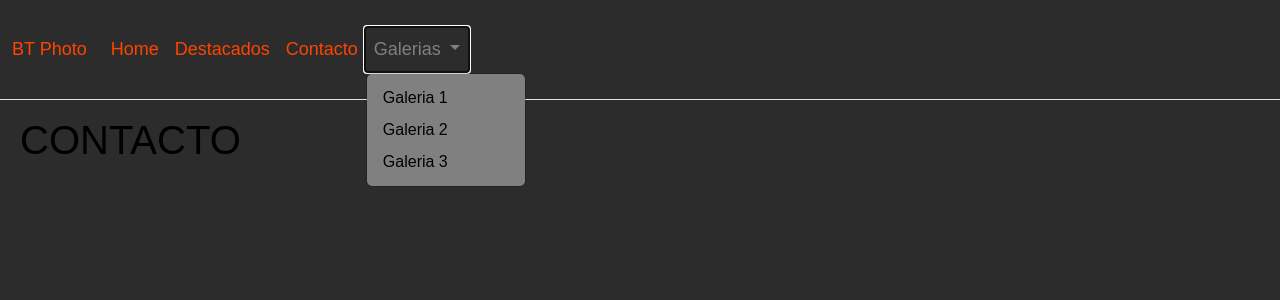
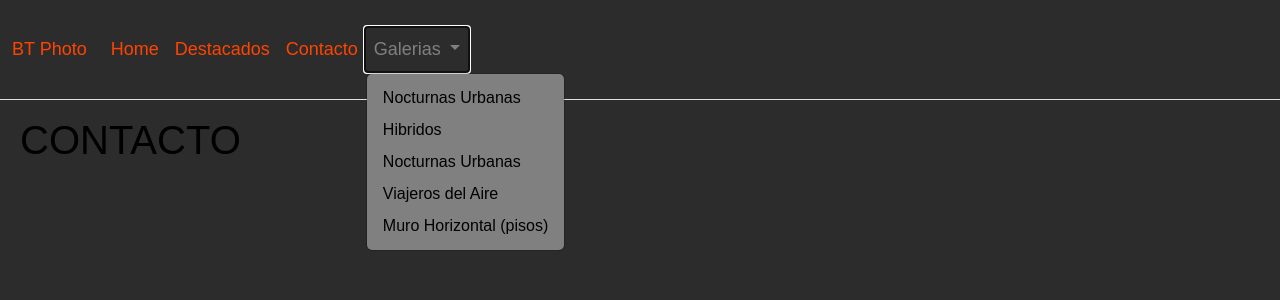
Before and after one commit to pfbrodon/brphtoflask, a Flask app: page /contacto in a window 1280 px wide, after a click on "Galerias". Shown: the top 300 px of the page. Run offline with Flask 3, Linux system fonts and the light colour scheme.

Commit message:
galerias

```diff
--- a/app.py
+++ b/app.py
@@ -53,6 +53,30 @@ def galeria_3():
     # Renderizar la plantilla con la lista de imágenes
     return render_template('galeria_3.html', imagenes=imagenes)
 
+@app.route('/galeria_4')
+def galeria_4():
+    # Ruta de la carpeta de imágenes
+    ruta_imagenes = os.path.join(app.static_folder, 'images')
+
+    # Obtener la lista de nombres de archivo de imágenes
+    imagenes = [imagen for imagen in os.listdir(ruta_imagenes) if imagen.endswith(('.jpg', '.jpeg', '.png', '.gif'))]
+    print(imagenes)
+    # Renderizar la plantilla con la lista de imágenes
+    return render_template('galeria_4.html', imagenes=imagenes)
+
+@app.route('/galeria_5')
+def galeria_5():
+    # Ruta de la carpeta de imágenes
+    ruta_imagenes = os.path.join(app.static_folder, 'images')
+
+    # Obtener la lista de nombres de archivo de imágenes
+    imagenes = [imagen for imagen in os.listdir(ruta_imagenes) if imagen.endswith(('.jpg', '.jpeg', '.png', '.gif'))]
+    print(imagenes)
+    # Renderizar la plantilla con la lista de imágenes
+    return render_template('galeria_5.html', imagenes=imagenes)
+
+
+
 
 if __name__=='__main__':
     app.run(debug=True, port=5000)    # ejecuta el servidor Flask en el puerto 5000
--- a/templates/layout.html
+++ b/templates/layout.html
@@ -5,8 +5,7 @@
     <meta charset="UTF-8">
     <meta name="viewport" content="width=device-width, initial-scale=1.0">
     <title>BTPHOTO</title>
-    <link href="https://cdn.jsdelivr.net/npm/bootstrap@5.2.3/dist/css/bootstrap.min.css" rel="stylesheet"
-        integrity="sha384-rbsA2VBKQhggwzxH7pPCaAqO46MgnOM80zW1RWuH61DGLwZJEdK2Kadq2F9CUG65" crossorigin="anonymous">
+    <link href="https://cdn.jsdelivr.net/npm/bootstrap@5.2.3/dist/css/bootstrap.min.css" rel="stylesheet" integrity="sha384-rbsA2VBKQhggwzxH7pPCaAqO46MgnOM80zW1RWuH61DGLwZJEdK2Kadq2F9CUG65" crossorigin="anonymous">
     <link rel="stylesheet" href="{{ url_for('static', filename='css/layout.css') }}">
     <link rel="stylesheet" href="{{ url_for('static', filename='fonts/sukhumvitset-thin.ttf') }}" />
     <script src="https://code.jquery.com/jquery-3.6.4.min.js"></script>
@@ -17,9 +16,7 @@
         <nav class="navbar navbar-expand-lg custom-navbar fixed-top border-bottom">
             <div class="container-fluid">
                 <a class="navbar-brand custom-text" href="#">BT Photo</a>
-                <button class="navbar-toggler custom-bg" type="button" data-bs-toggle="collapse"
-                    data-bs-target="#navbarNavDropdown" aria-controls="navbarNavDropdown" aria-expanded="false"
-                    aria-label="Toggle navigation">
+                <button class="navbar-toggler custom-bg" type="button" data-bs-toggle="collapse" data-bs-target="#navbarNavDropdown" aria-controls="navbarNavDropdown" aria-expanded="false" aria-label="Toggle navigation">
                     <span class="navbar-toggler-icon custom-toggler-icon"></span>
                 </button>
                 <div class="collapse navbar-collapse" id="navbarNavDropdown">
@@ -34,16 +31,19 @@
                             <a class="nav-link custom-text" href="{{ url_for('contacto') }}">Contacto</a>
                         </li>
                         <li class="nav-item dropdown">
-                            <a class="nav-link dropdown-toggle  custom-text" href="#" role="button"
-                                data-bs-toggle="dropdown" aria-expanded="false">
+                            <a class="nav-link dropdown-toggle  custom-text" href="#" role="button" data-bs-toggle="dropdown" aria-expanded="false">
                                 Galerias
                             </a>
                             <ul class="dropdown-menu">
-                                <li><a class="dropdown-item custom-text" href="{{ url_for('galeria_1') }}">Galeria 1</a>
+                                <li><a class="dropdown-item custom-text" href="{{ url_for('galeria_1') }}">Nocturnas Urbanas</a>
                                 </li>
-                                <li><a class="dropdown-item custom-text" href="{{ url_for('galeria_2') }}">Galeria 2</a>
+                                <li><a class="dropdown-item custom-text" href="{{ url_for('galeria_2') }}">Hibridos</a>
                                 </li>
-                                <li><a class="dropdown-item custom-text" href="{{ url_for('galeria_3') }}">Galeria 3</a>
+                                <li><a class="dropdown-item custom-text" href="{{ url_for('galeria_3') }}">Nocturnas Urbanas</a>
+                                </li>
+                                <li><a class="dropdown-item custom-text" href="{{ url_for('galeria_4') }}">Viajeros del Aire</a>
+                                </li>
+                                <li><a class="dropdown-item custom-text" href="{{ url_for('galeria_5') }}">Muro Horizontal (pisos)</a>
                                 </li>
                             </ul>
                         </li>
@@ -56,12 +56,8 @@
         {% block body %} {% endblock %}
 
     </main>
-    <script src="https://cdn.jsdelivr.net/npm/bootstrap@5.2.3/dist/js/bootstrap.bundle.min.js"
-        integrity="sha384-kenU1KFdBIe4zVF0s0G1M5b4hcpxyD9F7jL+jjXkk+Q2h455rYXK/7HAuoJl+0I4"
-        crossorigin="anonymous"></script>
-    <script src="https://cdn.jsdelivr.net/npm/@popperjs/core@2.11.6/dist/umd/popper.min.js"
-        integrity="sha384-oBqDVmMz9ATKxIep9tiCxS/Z9fNfEXiDAYTujMAeBAsjFuCZSmKbSSUnQlmh/jp3"
-        crossorigin="anonymous"></script>
+    <script src="https://cdn.jsdelivr.net/npm/bootstrap@5.2.3/dist/js/bootstrap.bundle.min.js" integrity="sha384-kenU1KFdBIe4zVF0s0G1M5b4hcpxyD9F7jL+jjXkk+Q2h455rYXK/7HAuoJl+0I4" crossorigin="anonymous"></script>
+    <script src="https://cdn.jsdelivr.net/npm/@popperjs/core@2.11.6/dist/umd/popper.min.js" integrity="sha384-oBqDVmMz9ATKxIep9tiCxS/Z9fNfEXiDAYTujMAeBAsjFuCZSmKbSSUnQlmh/jp3" crossorigin="anonymous"></script>
 </body>
 
 </html>
```
Also changed, not shown: templates/galeria_4.html (added), templates/galeria_5.html (added).
